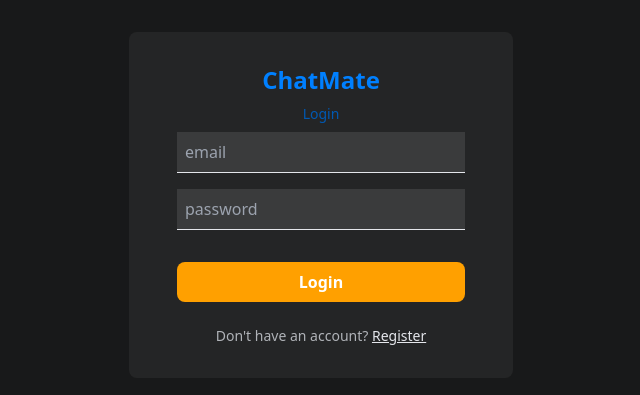
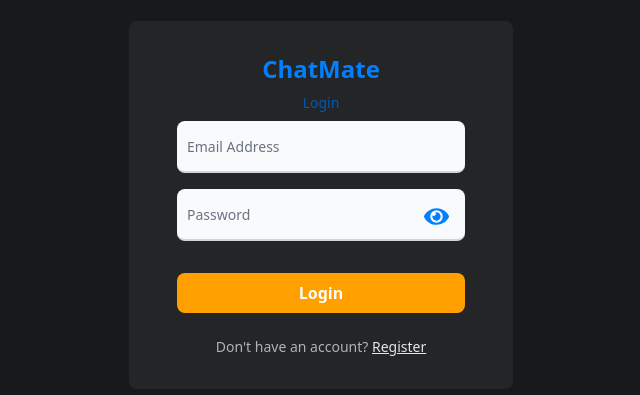
Before and after one commit to raphaelenciso/proj-chatmate, a React (Create React App) app: page /login in a window 1280 px wide. Shown: the part 195-590 px from the top of the page, without its empty margins (319-959 px from the left). Built offline with nearby package versions, Linux system fonts and the light colour scheme; no server answers.

Commit message:
validation login register, see photo attched

```diff
--- a/src/components/Chat/Chat.js
+++ b/src/components/Chat/Chat.js
@@ -4,10 +4,12 @@ import { useContext, useEffect } from "react";
 import { ChatContext } from "../../context/ChatContext";
 import { BiArrowBack } from "react-icons/bi";
 import { AuthContext } from "../../context/AuthContext";
+import { useState } from "react";
 
 const Chat = () => {
   const { data, dispatch } = useContext(ChatContext);
   const { currentUser } = useContext(AuthContext);
+  const [img, setImg] = useState(null);
 
   const handleBack = () => {
     dispatch({ type: "REMOVE_USER" });
@@ -41,8 +43,8 @@ const Chat = () => {
                 : data.user.displayName}
             </span>
           </div>
-          <Messages />
-          <Input />
+          <Messages img={img} setImg={setImg} />
+          <Input img={img} setImg={setImg} />
         </>
       )}
     </div>
--- a/src/components/Chat/Input.js
+++ b/src/components/Chat/Input.js
@@ -13,10 +13,10 @@ import {
 import { v4 as uuid } from "uuid";
 import { db, storage } from "../../firebase";
 import { getDownloadURL, ref, uploadBytesResumable } from "firebase/storage";
+import { MdClear } from "react-icons/md";
 
-export default function Input() {
+export default function Input({ img, setImg }) {
   const [text, setText] = useState("");
-  const [img, setImg] = useState(null);
 
   const { currentUser } = useContext(AuthContext);
   const { data } = useContext(ChatContext);
@@ -66,7 +66,18 @@ export default function Input() {
   };
 
   return (
-    <div className="h-[50px] bg-dark-bg-neutral p-[10px] flex items-center justify-between relative">
+    <div
+      className={`${
+        img ? "h-[250px]" : "h-[50px]"
+      } bg-dark-bg-neutral p-[10px] flex items-center justify-between relative`}
+    >
+      {img && (
+        <img
+          src={URL.createObjectURL(img)}
+          alt="img"
+          className="absolute top-0 h-[95px]"
+        />
+      )}
       <input
         type="text"
         placeholder="Type something..."
@@ -84,6 +95,9 @@ export default function Input() {
           accept="image/*"
           onChange={(e) => setImg(e.target.files[0])}
         />
+        {img ? (
+          <MdClear color="white" size={30} onClick={() => setImg(null)} />
+        ) : (
           <label htmlFor="file">
             <img
               src={Img}
@@ -91,6 +105,7 @@ export default function Input() {
               className="w-[25px] cursor-pointer hover:opacity-80 | sm:w-[30px]"
             />
           </label>
+        )}
       </div>
       <button className="text-primary-main px-2 " onClick={handleSend}>
         <IoSend className="text-[1.5rem] hover:opacity-80 | sm:text-[2rem]" />
--- a/src/components/Chat/Messages.js
+++ b/src/components/Chat/Messages.js
@@ -4,7 +4,7 @@ import { ChatContext } from "../../context/ChatContext";
 import { db } from "../../firebase";
 import Message from "./Message";
 
-const Messages = () => {
+const Messages = ({ img, setImg }) => {
   const [messages, setMessages] = useState([]);
   const { data } = useContext(ChatContext);
 
@@ -19,7 +19,11 @@ const Messages = () => {
   }, [data.chatId]);
 
   return (
-    <div className="bg-dark-bg-main p-[10px] h-[calc(100%-100px)] overflow-scroll">
+    <div
+      className={`bg-dark-bg-main p-[10px]  overflow-scroll ${
+        img ? "h-[calc(100%-200px)]" : "h-[calc(100%-100px)]"
+      }`}
+    >
       {messages &&
         messages.map((message) => (
           <Message key={message.id} message={message} />
--- a/src/components/TextField.js
+++ b/src/components/TextField.js
@@ -1,10 +1,43 @@
-export const TextField = ({ type, placeholder }) => {
+import { useState } from "react";
+import { FaEye, FaEyeSlash } from "react-icons/fa";
+
+export const TextField = ({ type, placeholder, required, id }) => {
+  const [showPassword, setShowPassword] = useState(false);
+
   return (
-    <input
-      type={type}
-      className="p-2 border-b border-b-dark-text-primary bg-dark-bg-neutral-lighter text-dark-text-primary focus:outline-none focus:border-b-2 focus:border-primary-main placeholder:focus:text-[12px] placeholder:focus:absolute placeholder:focus:top-0"
-      placeholder={placeholder}
-      required
-    />
+    <div class="relative">
+      <input
+        required={required}
+        type={
+          type === "password"
+            ? showPassword === true
+              ? "text"
+              : "password"
+            : type
+        }
+        id={id}
+        className="block rounded-lg px-2.5 pb-2.5 pt-5 w-full text-sm text-gray-900 bg-gray-50 dark:bg-gray-700 border-0 border-b-2 border-gray-300 appearance-none dark:text-white dark:border-gray-600 dark:focus:border-blue-500 focus:outline-none focus:ring-0 focus:border-blue-600 peer"
+        placeholder=" "
+      />
+      <label
+        for={id}
+        className="absolute left-2 text-sm text-gray-500 dark:text-gray-400 duration-300 transform -translate-y-4 scale-75 top-4 z-10 origin-[0] start-2.5 peer-focus:text-blue-600 peer-focus:dark:text-blue-500 peer-placeholder-shown:scale-100 peer-placeholder-shown:translate-y-0 peer-focus:scale-75 peer-focus:-translate-y-4 rtl:peer-focus:translate-x-1/4 rtl:peer-focus:left-auto "
+      >
+        {placeholder}
+      </label>
+      {type === "password" && (
+        <button
+          type="button"
+          className="absolute right-4 top-[15px] z-10"
+          onClick={() => setShowPassword((prevValue) => !prevValue)}
+        >
+          {showPassword === true ? (
+            <FaEyeSlash size={25} color="#0080ff" />
+          ) : (
+            <FaEye size={25} color="#0080ff" />
+          )}
+        </button>
+      )}
+    </div>
   );
 };
--- a/src/hooks/useLogin.js
+++ b/src/hooks/useLogin.js
@@ -17,7 +17,11 @@ export const useLogin = () => {
 
       navigate("/");
     } catch (error) {
-      setError(error.message);
+      if (error.code.includes("auth")) {
+        setError("Invalid email or password");
+      } else {
+        setError("Something went wrong");
+      }
     }
   };
 
--- a/src/hooks/useRegister.js
+++ b/src/hooks/useRegister.js
@@ -1,11 +1,7 @@
 import { createUserWithEmailAndPassword, updateProfile } from "firebase/auth";
-
 import { ref, uploadBytesResumable, getDownloadURL } from "firebase/storage";
-
 import { setDoc, doc } from "firebase/firestore";
-
 import { auth, storage, db } from "../firebase";
-
 import { useState } from "react";
 import { useNavigate } from "react-router-dom";
 
--- a/src/pages/Login.js
+++ b/src/pages/Login.js
@@ -19,10 +19,19 @@ const Login = () => {
       <span className="text-primary-main font-bold text-2xl">ChatMate</span>
       <span className="text-primary-darker text-sm">Login</span>
       <form className="flex flex-col gap-4 w-full" onSubmit={handleSubmit}>
-        <TextField type="email" placeholder="email" />
-        <TextField type="password" placeholder="password" />
-
-        <p className="text-red-500 text-sm">{error.split(":")[1]}</p>
+        <TextField
+          type="email"
+          placeholder="Email Address"
+          required={true}
+          id="loginEmail"
+        />
+        <TextField
+          type="password"
+          placeholder="Password"
+          required={true}
+          id="loginPass"
+        />
+        <p className="text-red-500 text-sm">{error}</p>
         <Button text="Login" />
       </form>
       <p className="text-dark-text-secondary text-sm mt-4">
--- a/src/pages/Register.js
+++ b/src/pages/Register.js
@@ -13,13 +13,20 @@ const Register = () => {
   async function handleSubmit(e) {
     e.preventDefault();
 
-    if (!avatar) {
-      return setError("avatar is required");
-    }
+    setError("");
 
     const displayName = e.target[0].value;
     const email = e.target[1].value;
     const password = e.target[2].value;
+    const confirmPassword = e.target[4].value;
+
+    if (password !== confirmPassword) {
+      return setError("Passwords does not match");
+    }
+
+    if (!avatar) {
+      return setError("Avatar is required");
+    }
 
     await register(displayName, email, password, avatar);
   }
@@ -30,9 +37,14 @@ const Register = () => {
         Register
       </span>
       <form className="flex flex-col gap-4 w-full" onSubmit={handleSubmit}>
-        <TextField type="text" placeholder="display name" />
-        <TextField type="email" placeholder="email" />
-        <TextField type="password" placeholder="password" />
+        <TextField type="text" placeholder="Display Name" required={true} />
+        <TextField type="email" placeholder="Email Address" required={true} />
+        <TextField type="password" placeholder="Password" required={true} />
+        <TextField
+          type="password"
+          placeholder="Confirm Password"
+          required={true}
+        />
 
         <input
           type="file"
```
Lines whose indentation alone changed are shown as unchanged.
